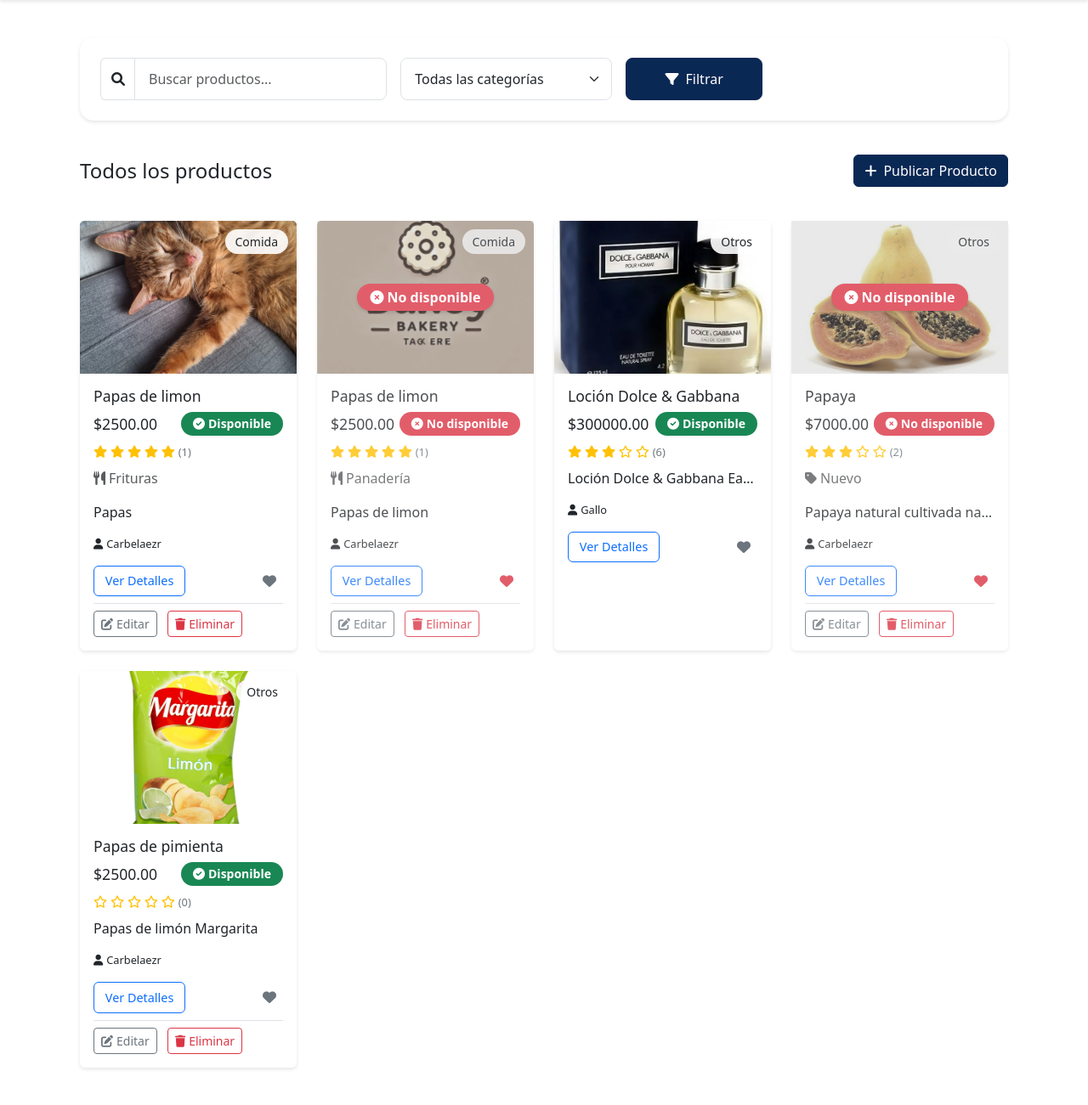
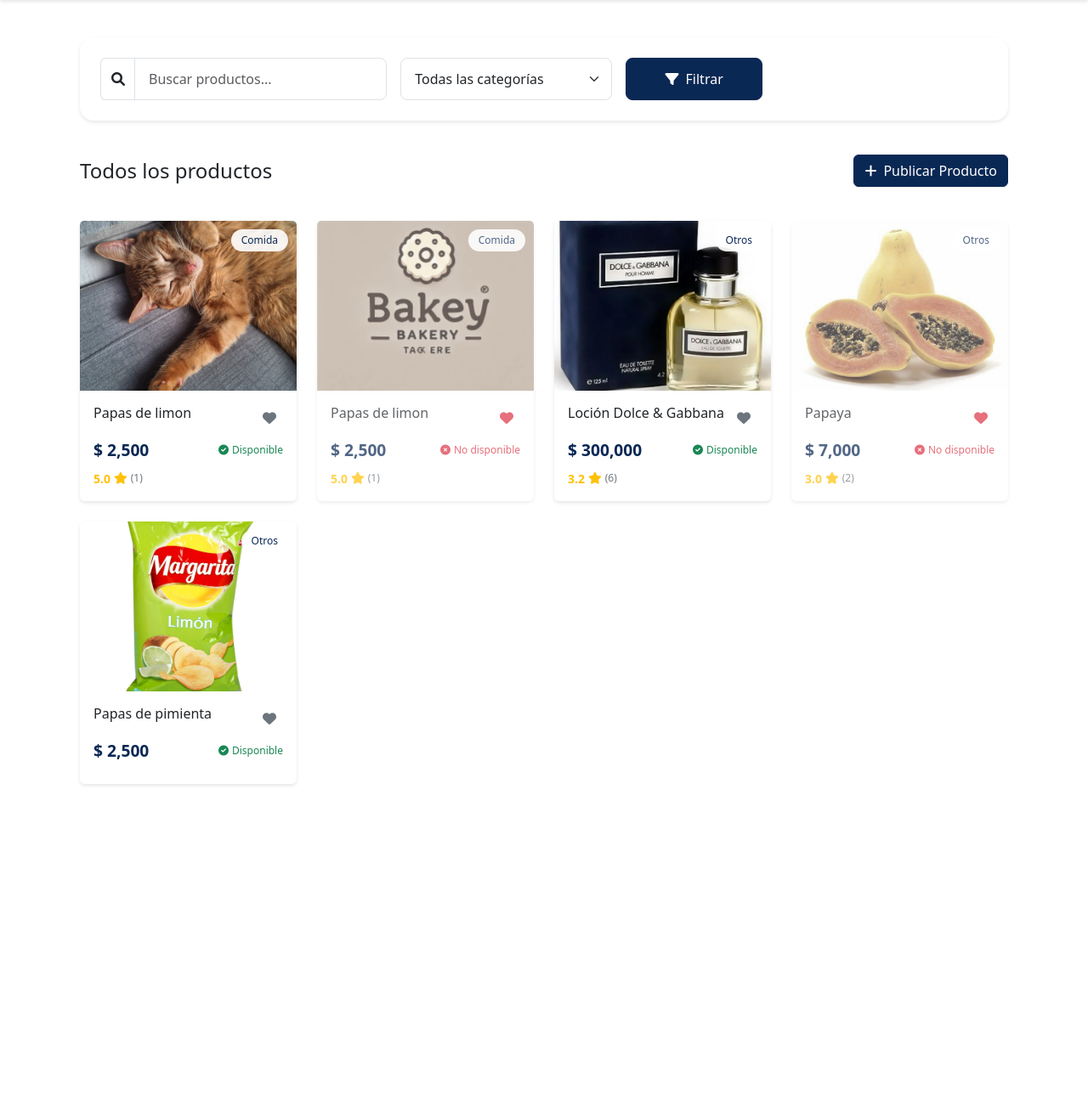
Before and after one commit to camiloarbr/EafitTrade, a Django app: page / in a window 1280 px wide. Shown: the part 56-1357 px from the top of the page at 85% size. After the commit the page ends 981 px from the top, so only its background shows below. Run offline with Django 5.2, Linux system fonts and the light colour scheme; a user stored in the database is signed in; data comes from the database, SQL or seed files in the repository; both versions use the stored data as it was after the commit.

Commit message:
Se añadió la aplicación 'django.contrib.humanize' a la configuración y se actualizaron los estilos de la plantilla de inicio de productos. Se mejoró la presentación visual de los productos, incluyendo cambios en la disponibilidad, el precio y la calificación, así como la implementación de un botón de favoritos. Se optimizó la estructura del HTML para una mejor usabilidad y experiencia del usuario.

```diff
--- a/eafit_trade/settings.py
+++ b/eafit_trade/settings.py
@@ -37,6 +37,7 @@ INSTALLED_APPS = [
     'django.contrib.sessions',
     'django.contrib.messages',
     'django.contrib.staticfiles',
+    'django.contrib.humanize',
     'products',
 ]
 
--- a/products/templates/products/home.html
+++ b/products/templates/products/home.html
@@ -1,4 +1,5 @@
 {% extends 'products/base.html' %}
+{% load humanize %}
 
 {% block title %}EAFIT Trade - Inicio{% endblock %}
 
@@ -6,34 +7,41 @@
 <style>
     .product-card {
         height: 100%;
-        transition: transform 0.2s;
+        transition: all 0.2s;
         border: none;
         box-shadow: 0 2px 4px rgba(0,0,0,0.1);
-        max-width: 320px;  /* Limita el ancho máximo de las tarjetas */
-        margin: 0 auto;    /* Centra las tarjetas en su columna */
+        max-width: 320px;
+        margin: 0 auto;
     }
 
     .product-card:hover {
         transform: translateY(-5px);
+        box-shadow: 0 4px 8px rgba(0,0,0,0.15);
     }
 
     .product-image {
-        height: 180px;     /* Reduce la altura de la imagen */
+        height: 200px;
         object-fit: cover;
     }
 
     .card-body {
-        padding: 1rem;     /* Reduce el padding interno */
+        padding: 1rem;
     }
 
     .card-title {
-        font-size: 1.1rem; /* Reduce el tamaño del título */
-        margin-bottom: 0.5rem;
+        font-size: 1rem;
+        font-weight: 500;
+        line-height: 1.3;
+        display: -webkit-box;
+        -webkit-line-clamp: 2;
+        -webkit-box-orient: vertical;
+        overflow: hidden;
     }
 
     .price {
-        font-size: 1.1rem; /* Ajusta el tamaño del precio */
-        margin-bottom: 0.5rem;
+        font-size: 1.2rem;
+        font-weight: 600;
+        color: var(--primary-color);
     }
 
     .category-badge {
@@ -43,7 +51,56 @@
         background-color: rgba(255,255,255,0.9);
         padding: 0.25rem 0.75rem;
         border-radius: 20px;
+        font-size: 0.75rem;
+        color: var(--primary-color);
+    }
+
+    .favorite-btn {
+        padding: 0;
+        width: 32px;
+        height: 32px;
+        display: flex;
+        align-items: center;
+        justify-content: center;
+        border-radius: 50%;
+        background: rgba(255,255,255,0.9);
+        border: none;
+        z-index: 2;
+    }
+
+    .product-unavailable {
+        opacity: 0.7;
+    }
+
+    .grayscale {
+        filter: grayscale(50%);
+    }
+
+    .star-rating {
+        display: flex;
+        align-items: center;
+        gap: 0.25rem;
+        margin-top: 0.5rem;
         font-size: 0.875rem;
+        color: #ffc107;
+    }
+
+    .rating-value {
+        font-weight: 600;
+    }
+
+    .rating-count {
+        color: var(--secondary-color);
+        font-size: 0.75rem;
+    }
+
+    .badge {
+        font-size: 0.75rem;
+        padding: 0.25em 0.5em;
+    }
+
+    .badge i {
+        font-size: 0.75rem;
     }
 
     .seller-info {
@@ -58,18 +115,6 @@
     .btn-outline-primary {
         padding: 0.4rem 0.8rem;
         font-size: 0.9rem;
-    }
-
-    .favorite-btn {
-        padding: 0;
-        width: 32px;       /* Tamaño fijo para el botón de favoritos */
-        height: 32px;
-        display: flex;
-        align-items: center;
-        justify-content: center;
-        border-radius: 50%;
-        background: rgba(255,255,255,0.9);
-        border: none;      /* Elimina el borde alrededor del botón de favoritos */
     }
 
     /* Ajusta el espaciado entre las tarjetas */
@@ -87,17 +132,6 @@
         .product-image {
             height: 160px;
         }
-    }
-
-    .star-rating {
-        color: #ffc107;
-        font-size: 0.9rem;
-        margin: 0.5rem 0;
-    }
-
-    .rating-count {
-        font-size: 0.8rem;
-        color: var(--secondary-color);
     }
 
     /* Estilos para el buscador avanzado */
@@ -143,15 +177,6 @@
         }
     }
 
-    .product-unavailable {
-        opacity: 0.8;
-        position: relative;
-    }
-
-    .grayscale {
-        filter: grayscale(50%);
-    }
-
     .unavailable-overlay {
         position: absolute;
         top: 0;
@@ -178,10 +203,17 @@
         z-index: 2;
     }
 
-    .badge {
-        font-size: 0.875rem;
-        padding: 0.5em 1em;
-        border-radius: 2rem;
+    .availability-badge {
+        font-size: 0.75rem;
+        font-weight: 500;
+    }
+
+    .text-success {
+        color: #198754 !important;
+    }
+
+    .text-danger {
+        color: #dc3545 !important;
     }
 </style>
 {% endblock %}
@@ -264,6 +296,7 @@
     <div class="row g-4">
         {% for product in products %}
         <div class="col-12 col-sm-6 col-lg-4 col-xl-3">
+            <a href="{% url 'product_detail' product.id %}" class="text-decoration-none">
                 <div class="card product-card {% if not product.available %}product-unavailable{% endif %}">
                     <div class="position-relative">
                         {% if product.image %}
@@ -272,63 +305,14 @@
                              alt="{{ product.name }}">
                         {% endif %}
                         <span class="category-badge">{{ product.get_category_display }}</span>
-                    {% if not product.available %}
-                    <div class="unavailable-overlay">
-                        <span class="badge bg-danger">
-                            <i class="fas fa-times-circle me-1"></i>No disponible
-                        </span>
-                    </div>
-                    {% endif %}
                     </div>
 
                     <div class="card-body">
-                    <h5 class="card-title">{{ product.name }}</h5>
-                    <div class="d-flex justify-content-between align-items-center mb-2">
-                        <p class="price mb-0">${{ product.price }}</p>
-                        {% if not product.available %}
-                            <span class="badge bg-danger">
-                                <i class="fas fa-times-circle me-1"></i>No disponible
-                            </span>
-                        {% else %}
-                            <span class="badge bg-success">
-                                <i class="fas fa-check-circle me-1"></i>Disponible
-                            </span>
-                        {% endif %}
-                    </div>
-                    <div class="star-rating">
-                        {% for i in "12345"|make_list %}
-                            {% if forloop.counter <= product.average_rating %}
-                                <i class="fas fa-star"></i>
-                            {% else %}
-                                <i class="far fa-star"></i>
-                            {% endif %}
-                        {% endfor %}
-                        <span class="rating-count">({{ product.total_ratings }})</span>
-                    </div>
-
-                    {% if product.category == 'Comida' and product.food_type %}
-                    <p class="card-text text-muted">
-                        <i class="fas fa-utensils me-1"></i>{{ product.get_food_type_display }}
-                    </p>
-                    {% elif product.condition %}
-                    <p class="card-text text-muted">
-                        <i class="fas fa-tag me-1"></i>{{ product.get_condition_display }}
-                    </p>
-                    {% endif %}
-
-                    <p class="card-text text-truncate">{{ product.description }}</p>
-                    <p class="seller-info mb-3">
-                        <i class="fas fa-user me-1"></i>{{ product.seller.username }}
-                    </p>
-
-                    <div class="product-actions d-flex justify-content-between align-items-center">
-                        <a href="{% url 'product_detail' product.id %}" class="btn btn-outline-primary">
-                            Ver Detalles
-                        </a>
-
+                        <div class="d-flex justify-content-between align-items-start mb-2">
+                            <h5 class="card-title text-dark mb-0">{{ product.name }}</h5>
                             {% if user.is_authenticated %}
                             <button
-                            onclick="toggleFavorite({{ product.id }})"
+                                onclick="toggleFavorite(event, {{ product.id }})"
                                 class="favorite-btn"
                                 id="favorite-btn-{{ product.id }}"
                                 title="Agregar a favoritos"
@@ -338,18 +322,27 @@
                             {% endif %}
                         </div>
 
-                    {% if user == product.seller %}
-                    <div class="mt-2 pt-2 border-top">
-                        <a href="{% url 'edit_product' product.id %}" class="btn btn-sm btn-outline-secondary me-2">
-                            <i class="fas fa-edit me-1"></i>Editar
-                        </a>
-                        <a href="{% url 'delete_product' product.id %}" class="btn btn-sm btn-outline-danger">
-                            <i class="fas fa-trash me-1"></i>Eliminar
-                        </a>
+                        <div class="d-flex justify-content-between align-items-center mb-2">
+                            <p class="price mb-0">$ {{ product.price|floatformat:0|intcomma }}</p>
+                            <span class="availability-badge {% if product.available %}text-success{% else %}text-danger{% endif %}">
+                                {% if product.available %}
+                                    <i class="fas fa-check-circle me-1"></i>Disponible
+                                {% else %}
+                                    <i class="fas fa-times-circle me-1"></i>No disponible
+                                {% endif %}
+                            </span>
+                        </div>
+
+                        {% if product.total_ratings > 0 %}
+                        <div class="star-rating">
+                            <span class="rating-value">{{ product.average_rating }}</span>
+                            <i class="fas fa-star"></i>
+                            <span class="rating-count">({{ product.total_ratings }})</span>
                         </div>
                         {% endif %}
                     </div>
                 </div>
+            </a>
         </div>
         {% empty %}
         <div class="col-12 text-center py-5">
@@ -391,8 +384,8 @@
         document.getElementById('categoryFilter').addEventListener('change', handleCategoryChange);
     });
 
-    // Función para favoritos (mantener la existente)
-    function toggleFavorite(productId) {
+    function toggleFavorite(event, productId) {
+        event.preventDefault(); // Evitar que el click se propague al enlace padre
         fetch(`/favorite/toggle/${productId}/`, {
             method: 'POST',
             headers: {
```
Also changed, not shown: db.sqlite3, media/products/Arturo_qWqpHtC.jpg (added). Lines whose indentation alone changed are shown as unchanged.
